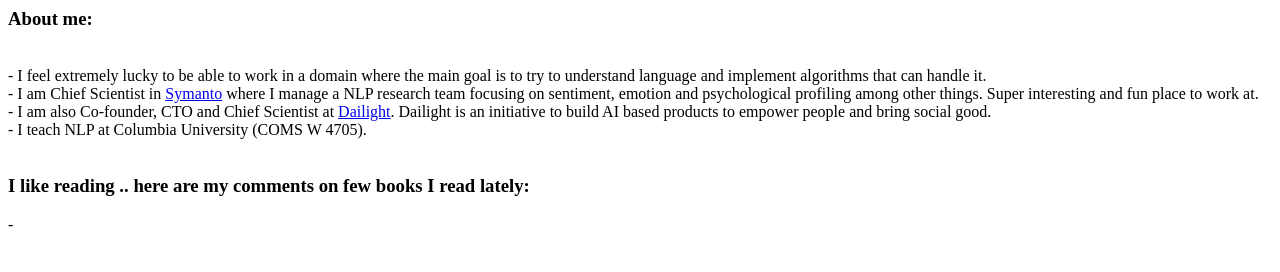
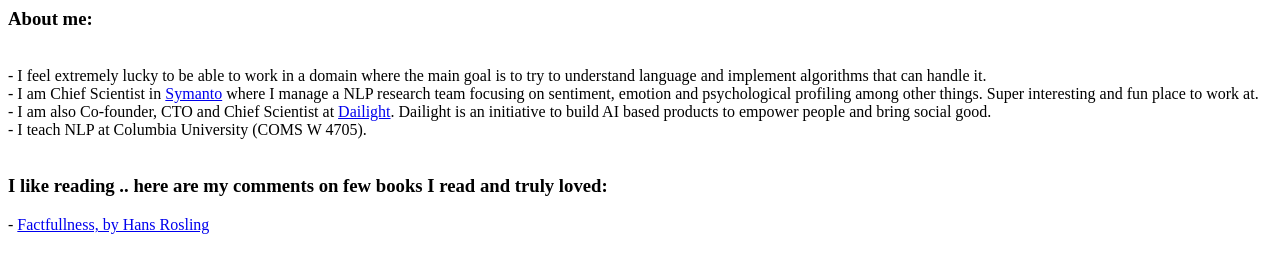
Before and after one commit to yassinebenajiba/yassinebenajiba.github.io, a plain HTML site: page index.html in a window 1280 px wide. Drawn offline with Linux system fonts and the light colour scheme.

Commit message:
add link to factfullness
add link to factfullness

```diff
--- a/index.html
+++ b/index.html
@@ -10,7 +10,7 @@
         - I am also Co-founder, CTO and Chief Scientist at <a href="http://dailight.ai">Dailight</a>. Dailight is an initiative to build AI based products to empower people and bring social good.<br>
         - I teach NLP at Columbia University (COMS W 4705).<br>
         <br>
-        <h3>I like reading .. here are my comments on few books I read lately:</h3>
-        -
+        <h3>I like reading .. here are my comments on few books I read and truly loved:</h3>
+        - <a href="reading_notes/factfullness.html">Factfullness, by Hans Rosling</a>
     </body>
 </html>
```
